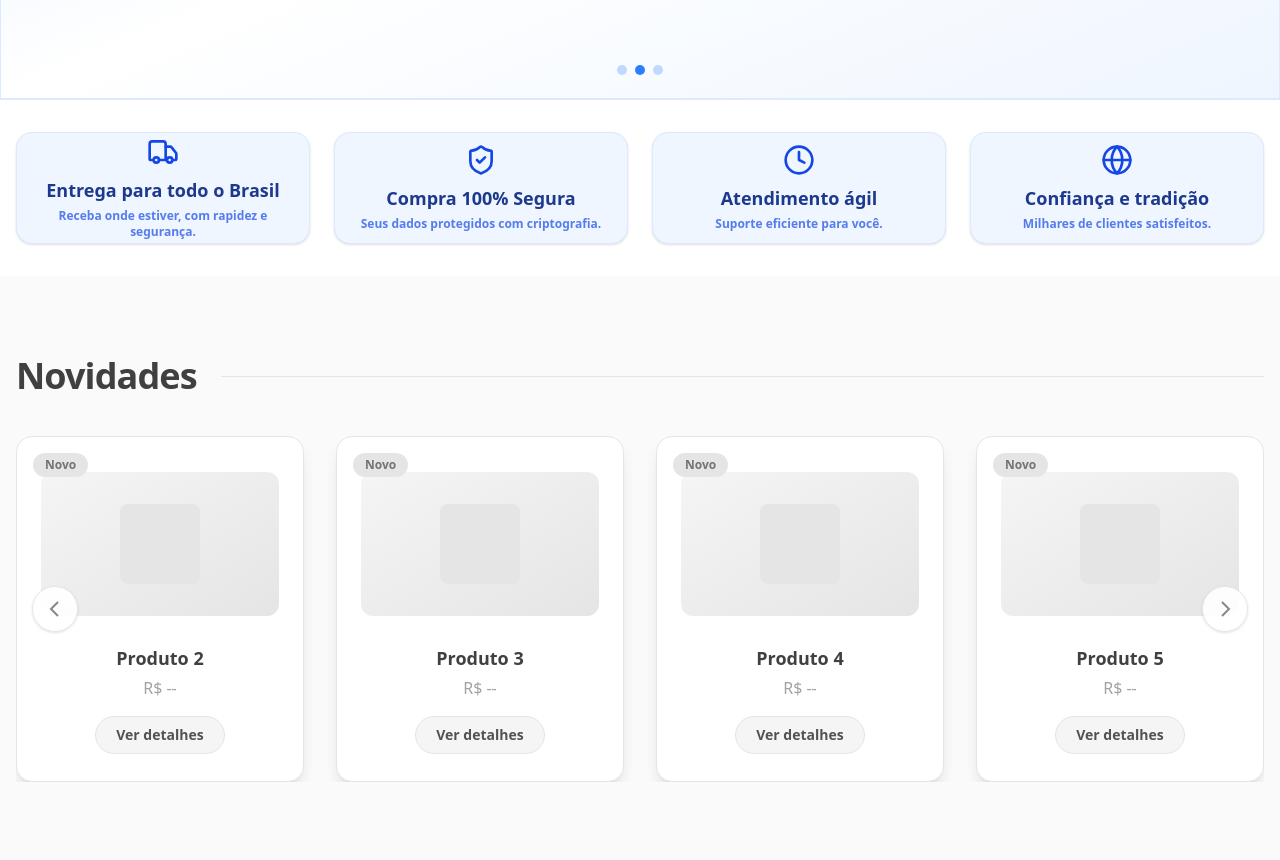
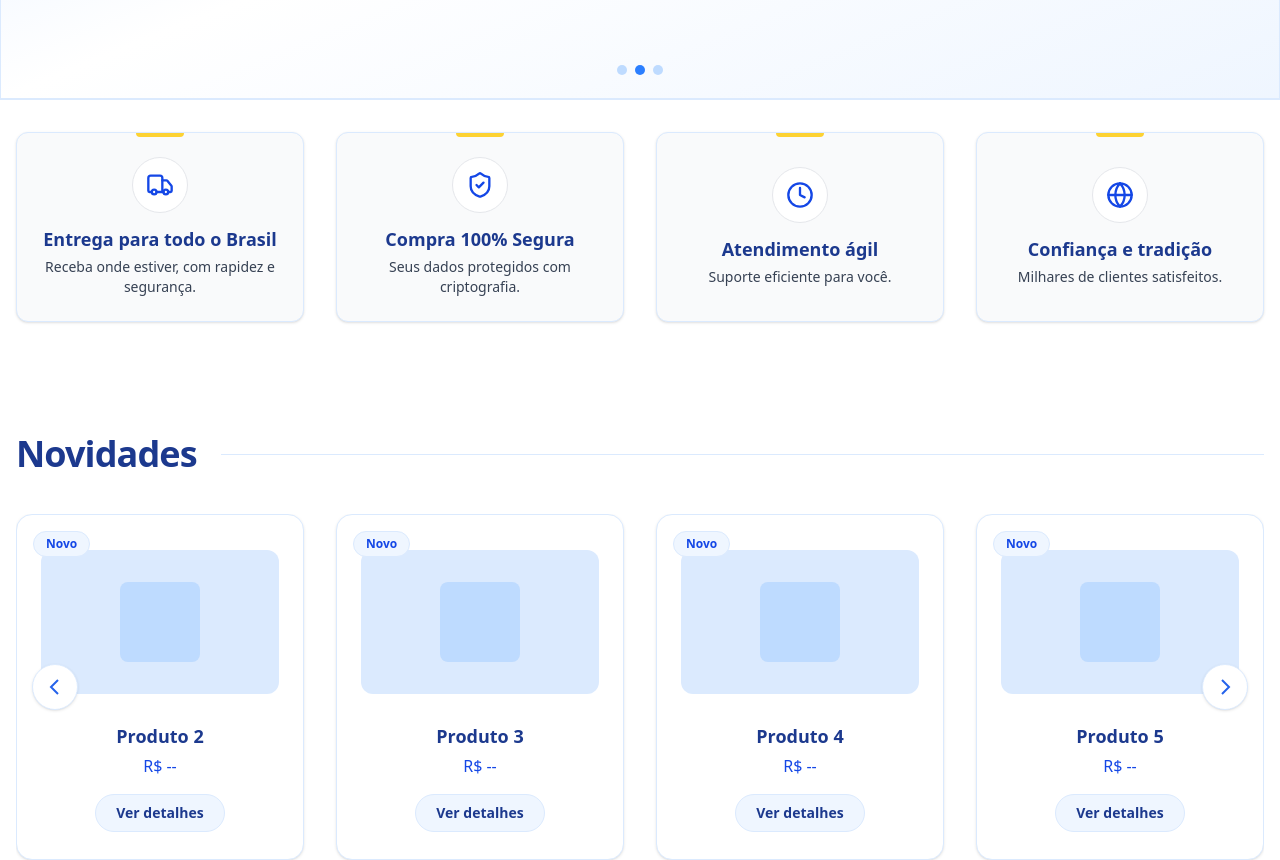
Before and after one commit to Edu-2de/StarterKitsNode, a Next.js app in the folder ecommerce/frontend/: page / in a window 1280 px wide. Shown: the part 500-1360 px from the top of the page. Built offline with nearby package versions, Linux system fonts and the light colour scheme.

Commit message:
style: Refactor CategoriesShowcase and NewProductsCarousel for improved layout and visual consistency

```diff
--- a/ecommerce/frontend/src/components/CategoriesShowcase.tsx
+++ b/ecommerce/frontend/src/components/CategoriesShowcase.tsx
@@ -6,49 +6,55 @@ const highlights = [
   {
     title: "Entrega para todo o Brasil",
     description: "Receba onde estiver, com rapidez e segurança.",
-    icon: <Truck className="w-8 h-8 text-blue-700" />,
+    icon: <Truck className="w-7 h-7 text-blue-700" />,
   },
   {
     title: "Compra 100% Segura",
     description: "Seus dados protegidos com criptografia.",
-    icon: <ShieldCheck className="w-8 h-8 text-blue-700" />,
+    icon: <ShieldCheck className="w-7 h-7 text-blue-700" />,
   },
   {
     title: "Atendimento ágil",
     description: "Suporte eficiente para você.",
-    icon: <Clock className="w-8 h-8 text-blue-700" />,
+    icon: <Clock className="w-7 h-7 text-blue-700" />,
   },
   {
     title: "Confiança e tradição",
     description: "Milhares de clientes satisfeitos.",
-    icon: <Globe className="w-8 h-8 text-blue-700" />,
+    icon: <Globe className="w-7 h-7 text-blue-700" />,
   },
 ];
 
 export default function CategoriesShowcase() {
   return (
     <section className="w-full bg-white py-8 border-t border-blue-100">
-      <div className="max-w-7xl mx-auto px-4">
-        <div className="grid grid-cols-1 sm:grid-cols-2 md:grid-cols-4 gap-6">
+      <div className="max-w-7xl mx-auto px-2 sm:px-4">
+        <div className="flex flex-row gap-4 sm:gap-6 md:gap-8 justify-center items-stretch">
           {highlights.map((item, idx) => (
             <div
               key={idx}
               className={`
                 flex flex-col items-center justify-center
-                h-28 rounded-2xl border border-blue-100 bg-blue-50
-                text-blue-900 font-semibold text-base sm:text-lg
+                bg-gray-50 border border-blue-100 rounded-xl
+                px-6 py-6 w-full max-w-xs
                 shadow-sm transition
-                hover:shadow-md hover:border-blue-200 hover:bg-blue-100
-                focus-within:ring-2 focus-within:ring-blue-200
-                cursor-default select-none overflow-hidden
-                px-3 text-center
+                hover:shadow-lg hover:border-yellow-400 hover:bg-yellow-50
+                focus-within:ring-2 focus-within:ring-yellow-200
+                cursor-default select-none
+                group
+                relative
+                overflow-hidden
               `}
               tabIndex={0}
               aria-label={item.title}
             >
-              <div className="mb-2">{item.icon}</div>
-              <div className="font-semibold text-blue-900 mb-1">{item.title}</div>
-              <div className="text-xs text-blue-700/70">{item.description}</div>
+              <div className="flex items-center justify-center w-14 h-14 rounded-full bg-white border border-gray-200 mb-3 group-hover:bg-yellow-100 group-hover:border-yellow-400 transition">
+                {item.icon}
+              </div>
+              <div className="font-extrabold text-blue-900 text-lg mb-1 group-hover:text-yellow-600 transition">{item.title}</div>
+              <div className="text-gray-700 text-sm text-center">{item.description}</div>
+              {/* Detalhe amarelo sutil no topo */}
+              <span className="absolute top-0 left-1/2 -translate-x-1/2 w-12 h-1 bg-yellow-400 rounded-b-full opacity-80" />
             </div>
           ))}
         </div>
--- a/ecommerce/frontend/src/components/NewProductsCarousel.tsx
+++ b/ecommerce/frontend/src/components/NewProductsCarousel.tsx
@@ -62,22 +62,16 @@ export default function NewProductsCarousel() {
   ];
   const realIndex = index + visibleCount;
 
-  // Card/gap config - agora maior para desktop
-  // Máximo seguro para 4 cards no desktop: containerWidth = 1200px (max-w-7xl)
-  // 4*280 + 3*32 = 1120 + 96 = 1216 (pode ajustar para caber melhor em 1280)
+  // Card/gap config
   const cardWidth =
     windowWidth >= 1024
-      ? 288 // maior card para desktop, cabe em max-w-7xl (1280)
+      ? 288
       : windowWidth >= 640
-      ? 320 // tablet
-      : windowWidth - 48; // mobile ocupa quase tela toda
+      ? 320
+      : windowWidth - 48;
   const gap = windowWidth >= 1024 ? 32 : windowWidth >= 640 ? 32 : 16;
   const slideWidth = cardWidth + gap;
-
-  // containerWidth = largura dos visíveis + gaps entre eles (N-1)
   const containerWidth = visibleCount * cardWidth + (visibleCount - 1) * gap;
-
-  // O translateX deve alinhar o primeiro card exatamente à esquerda do container
   const translate =
     -realIndex * slideWidth +
     (isDragging && dragStartX !== null ? dragDelta : 0);
@@ -143,35 +137,35 @@ export default function NewProductsCarousel() {
   }
 
   return (
-    <section className="relative py-12 sm:py-16 md:py-20 bg-neutral-50 select-none">
+    <section className="relative py-12 sm:py-16 md:py-20 bg-white select-none  border-blue-100">
       <div className="max-w-7xl mx-auto px-2 sm:px-4">
         <div className="flex items-center mb-8 md:mb-10">
-          <h2 className="text-2xl sm:text-3xl md:text-4xl font-extrabold text-neutral-700 tracking-tight text-left">
+          <h2 className="text-2xl sm:text-3xl md:text-4xl font-extrabold text-blue-900 tracking-tight text-left">
             Novidades
           </h2>
-          <div className="flex-1 border-b border-neutral-200 ml-4 sm:ml-6" />
+          <div className="flex-1 border-b border-blue-100 ml-4 sm:ml-6" />
         </div>
         <div className="relative">
           {/* Carousel Controls */}
           <button
-            className="absolute left-2 sm:left-4 top-1/2 -translate-y-1/2 z-20 bg-white/90 hover:bg-neutral-100 border border-neutral-200 shadow px-2.5 py-2.5 rounded-full transition"
+            className="absolute left-2 sm:left-4 top-1/2 -translate-y-1/2 z-20 bg-white hover:bg-blue-50 border border-blue-100 shadow px-2.5 py-2.5 rounded-full transition"
             onClick={handlePrev}
             aria-label="Anterior"
             type="button"
             disabled={isTransitioning}
           >
-            <svg width={24} height={24} fill="none" stroke="#888" strokeWidth={2} viewBox="0 0 24 24">
+            <svg width={24} height={24} fill="none" stroke="#2563eb" strokeWidth={2} viewBox="0 0 24 24">
               <path d="M15 19l-7-7 7-7" />
             </svg>
           </button>
           <button
-            className="absolute right-2 sm:right-4 top-1/2 -translate-y-1/2 z-20 bg-white/90 hover:bg-neutral-100 border border-neutral-200 shadow px-2.5 py-2.5 rounded-full transition"
+            className="absolute right-2 sm:right-4 top-1/2 -translate-y-1/2 z-20 bg-white hover:bg-blue-50 border border-blue-100 shadow px-2.5 py-2.5 rounded-full transition"
             onClick={handleNext}
             aria-label="Próximo"
             type="button"
             disabled={isTransitioning}
           >
-            <svg width={24} height={24} fill="none" stroke="#888" strokeWidth={2} viewBox="0 0 24 24">
+            <svg width={24} height={24} fill="none" stroke="#2563eb" strokeWidth={2} viewBox="0 0 24 24">
               <path d="M9 5l7 7-7 7" />
             </svg>
           </button>
@@ -209,7 +203,7 @@ export default function NewProductsCarousel() {
                   key={product.id + "-" + idx}
                   className={`
                     group relative flex flex-col items-center justify-between
-                    rounded-2xl border border-neutral-200 bg-white shadow-lg
+                    rounded-2xl border border-blue-100 bg-white shadow-sm
                     transition-all duration-300
                     cursor-pointer
                     ${windowWidth >= 1024
@@ -218,8 +212,8 @@ export default function NewProductsCarousel() {
                       ? "min-w-[320px] max-w-[320px]"
                       : "min-w-[calc(100vw-48px)] max-w-[calc(100vw-48px)]"}
                     w-full
-                    ${hovered === product.id ? "scale-[1.045] shadow-xl border-neutral-300" : ""}
-                    ${selected === product.id ? "ring-2 ring-neutral-400" : ""}
+                    ${hovered === product.id ? "scale-[1.035] shadow-md border-blue-200" : ""}
+                    ${selected === product.id ? "ring-2 ring-blue-300" : ""}
                   `}
                   style={{
                     minHeight: windowWidth < 640 ? 220 : 340,
@@ -237,30 +231,29 @@ export default function NewProductsCarousel() {
                   {/* Imagem mock */}
                   <div
                     className={`
-                      w-full ${windowWidth < 640 ? "h-24" : "h-36"} rounded-xl mb-5 md:mb-7 bg-gradient-to-br
-                      from-neutral-100 to-neutral-200
+                      w-full ${windowWidth < 640 ? "h-24" : "h-36"} rounded-xl mb-5 md:mb-7 bg-blue-100
                       flex items-center justify-center
                       transition-all duration-300
-                      ${hovered === product.id ? "shadow-md" : ""}
+                      ${hovered === product.id ? "shadow" : ""}
                     `}
                   >
-                    <div className={`${windowWidth < 640 ? "w-12 h-12" : "w-20 h-20"} bg-neutral-200 rounded-lg`} />
+                    <div className={`${windowWidth < 640 ? "w-12 h-12" : "w-20 h-20"} bg-blue-200 rounded-lg`} />
                   </div>
                   {/* Nome e preço mock */}
                   <div className="w-full text-center">
-                    <div className={`font-semibold text-neutral-700 ${windowWidth < 640 ? "text-base" : "text-lg"} mb-1`}>
+                    <div className={`font-semibold text-blue-900 ${windowWidth < 640 ? "text-base" : "text-lg"} mb-1`}>
                       Produto {product.id}
                     </div>
-                    <div className={`text-neutral-400 font-medium ${windowWidth < 640 ? "text-sm" : "text-base"} mb-2`}>
+                    <div className={`text-blue-700 font-medium ${windowWidth < 640 ? "text-sm" : "text-base"} mb-2`}>
                       R$ --
                     </div>
                     <button
                       className={`
                         mt-2 px-5 py-2 rounded-full font-semibold text-sm
-                        bg-neutral-100 text-neutral-600 border border-neutral-200
+                        bg-blue-50 text-blue-900 border border-blue-100
                         transition-all duration-200
-                        group-hover:bg-neutral-200 group-hover:text-neutral-800
-                        focus:outline-none focus:ring-2 focus:ring-neutral-300
+                        group-hover:bg-blue-100 group-hover:text-blue-900
+                        focus:outline-none focus:ring-2 focus:ring-blue-200
                       `}
                       tabIndex={-1}
                     >
@@ -268,7 +261,7 @@ export default function NewProductsCarousel() {
                     </button>
                   </div>
                   {/* Badge de novo */}
-                  <span className="absolute top-4 left-4 bg-neutral-200 text-neutral-500 text-xs font-bold px-3 py-1 rounded-full select-none">
+                  <span className="absolute top-4 left-4 bg-blue-50 text-blue-700 text-xs font-bold px-3 py-1 rounded-full select-none border border-blue-100">
                     Novo
                   </span>
                 </div>
```
